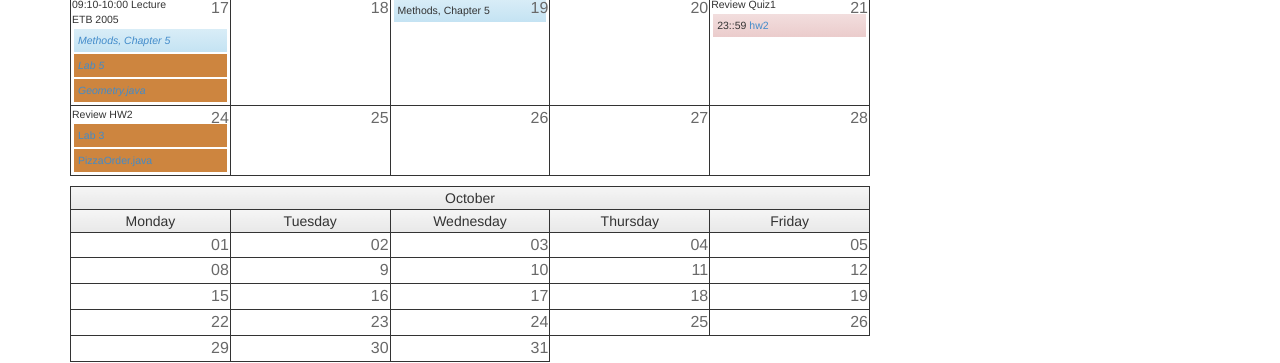
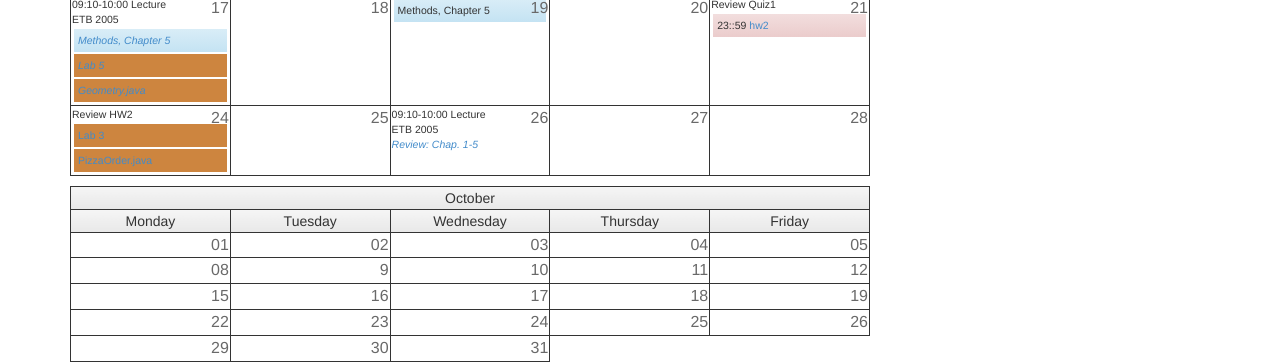
Before and after one commit to huangshiyou/huangshiyou.github.io, a Jekyll site: the page csce111/calendar.html, which Jekyll copies as it is, in a window 1280 px wide. Shown: the part 502-865 px from the top of the page. Built offline with Jekyll 4.4.1, drawn with Linux system fonts in a browser that asks for light colours.

Commit message:
update course

```diff
--- a/csce111/calendar.html
+++ b/csce111/calendar.html
@@ -249,7 +249,10 @@
 </td>
 
 <td class='eventtd'><span class='datespan'>26</span>
-
+09:10-10:00 <span class='summary'>Lecture</span><br><span class='location'>ETB 2005</span><br>
+<span class='description'>
+            <div class='review'><a href="slides/review.pdf">Review: Chap. 1-5</a>
+            </span></div>
 
 </td>
 <td class='eventtd'><span class='datespan'>27</span>
```
Also changed, not shown: 1 other file.
